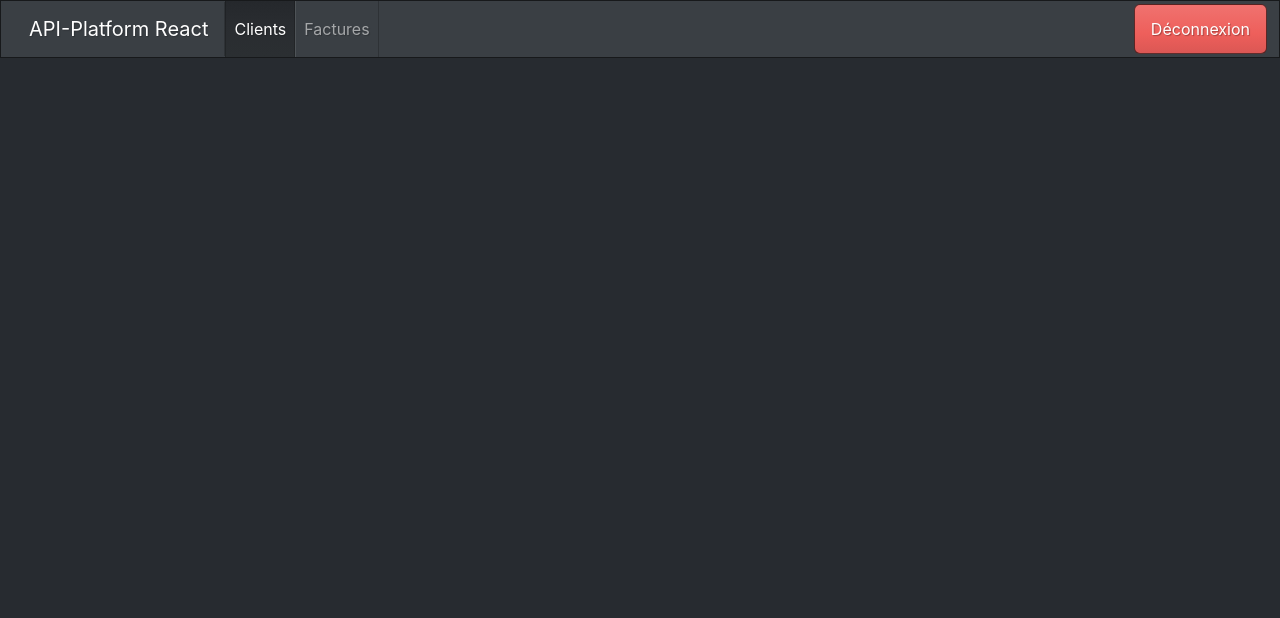
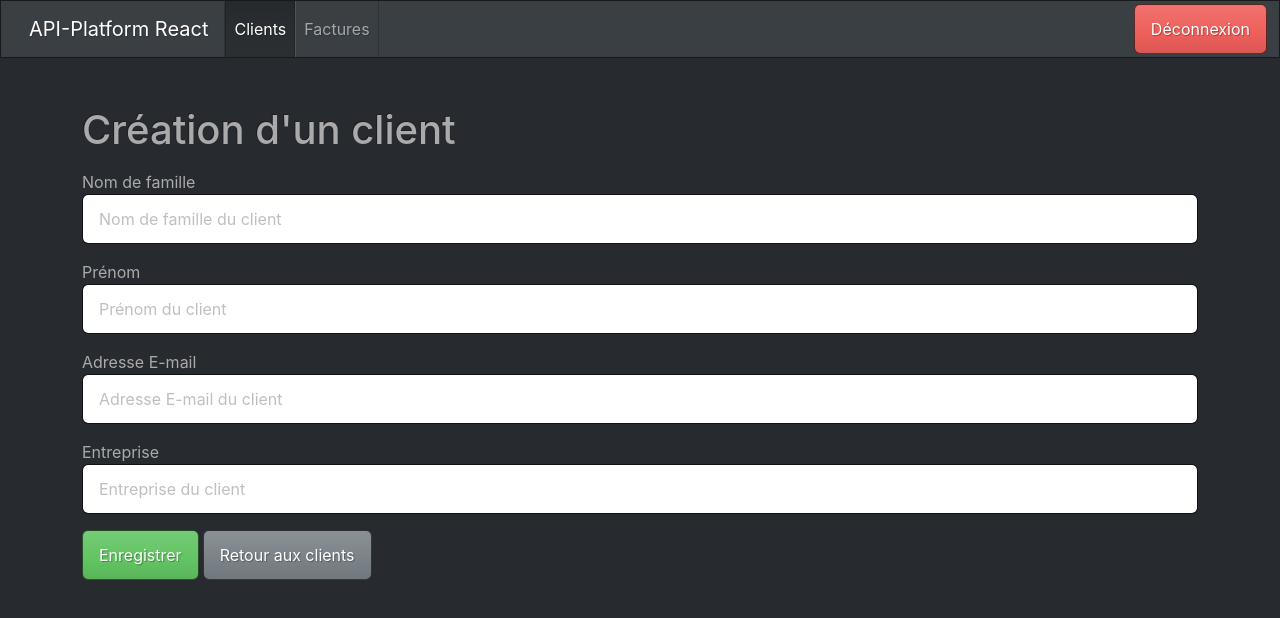
Before and after one commit to AntoineRSCL/apireact2024, a React (Create React App) app: page /customers/new in a window 1280 px wide. Shown: the top 618 px of the page. Built offline with nearby package versions, Linux system fonts and the light colour scheme; sample sign-in values are in the browser's storage.

Commit message:
cours 6fev

```diff
--- a/src/App.js
+++ b/src/App.js
@@ -8,33 +8,69 @@
 import authAPI from "./services/authAPI";
 import { useState } from "react";
 import PrivateRoute from "./components/PrivateRoute";
+import AuthContext from "./contexts/AuthContext";
+import CustomerPage from "./pages/CustomerPage";
 
 
 
 const App = () => {
-  const [isAuthenticated, setIsAuthenticated] = useState(authAPI.isAuthenticated) ;
+  const [isAuthenticated, setIsAuthenticated] = useState(
+    authAPI.isAuthenticated
+  );
+
+  //on donne les infos à la forme de notre contexte
+
+  const contextValue = {
+    isAuthenticated: isAuthenticated,
+    setIsAuthenticated: setIsAuthenticated,
+  };
   authAPI.setup();
   return (
+    <>
+      <AuthContext.Provider value={contextValue}>
         <Router>
-      <Navbar isAuthenticated={isAuthenticated} onLogout={setIsAuthenticated} />
+          <Navbar/>
           <main className="container pt-5">
             <Routes>
-          <Route path="/login" element={<LoginPage onLogin={setIsAuthenticated} />}  />
-          <Route path="/invoices" element={
-            <PrivateRoute isAuthenticated={isAuthenticated}>
+              <Route
+                path="/login"
+                element={<LoginPage />}
+              />
+              <Route
+                path="/invoices"
+                element={
+                  <PrivateRoute>
                     <InvoicesPage />
                   </PrivateRoute>
-          } />
-          <Route path="/customerpage" element={<CustomersPageWithPagination />} />
-          <Route path="/customers" element={
-            <PrivateRoute isAuthenticated={isAuthenticated}>
+                }
+              />
+              <Route
+                path="/customerpage"
+                element={<CustomersPageWithPagination />}
+              />
+              <Route
+                path="/customers/:id"
+                element={
+                  <PrivateRoute>
+                  <CustomerPage />
+                </PrivateRoute>
+                }
+              />
+              <Route
+                path="/customers"
+                element={
+                  <PrivateRoute>
                     <CustomersPage />
-            </PrivateRoute>} />
+                  </PrivateRoute>
+                }
+              />
               <Route path="/" element={<HomePage />} />
             </Routes>
           </main>
         </Router>
+      </AuthContext.Provider>
+    </>
   );
-}
+};
 
 export default App;
--- a/src/components/Navbar.jsx
+++ b/src/components/Navbar.jsx
@@ -1,13 +1,17 @@
 import { NavLink, useNavigate } from "react-router-dom";
 import authAPI from "../services/authAPI";
+import { useContext } from "react"
+import AuthContext from "../contexts/AuthContext";
 
 const Navbar = (props) => {
     const navigate = useNavigate()
+    const {isAuthenticated, setIsAuthenticated} = useContext(AuthContext)
+
 
     const handleLogout = () => {
         authAPI.logout()
-        props.onLogout(false)
-        navigate("/login", {replace: true})
+        setIsAuthenticated(false)
+        navigate('/login', {replace: true})
     }
 
     return (
@@ -28,7 +32,7 @@
                         </li>
                     </ul>
                     <ul className="navbar-nav ms-auto">
-                        {(!props.isAuthenticated) ? (
+                        {(!isAuthenticated) ? (
                             <>
                                 <li className="nav-item">
                                     <NavLink to="/" className="nav-link">Inscription</NavLink>
--- a/src/components/PrivateRoute.jsx
+++ b/src/components/PrivateRoute.jsx
@@ -1,11 +1,15 @@
-import {Route, Navigate} from 'react-router-dom'
+import { Navigate } from 'react-router-dom'
+import { useContext } from 'react';
+import AuthContext from '../contexts/AuthContext';
 
-const Private = (props) => {
-    return props.isAuthenticated ? (
+const PrivateRoute = (props) => {
+    const {isAuthenticated} = useContext(AuthContext)
+
+    return isAuthenticated ? (
         props.children
     ) : (
-        <Navigate to="/login" replace={true}/>
-    );
+        <Navigate to="/login" />
+    )
 }
 
-export default Private;
+export default PrivateRoute;
--- /dev/null
+++ b/src/components/forms/Field.jsx
@@ -0,0 +1,23 @@
+const Field = ({name, label, value, onChange, placeholder= "", type="text", error=""}) => {
+    return (
+        <div className="my-3">
+            <label htmlFor={name}>{label}</label>
+            <input
+                type={type}
+                value={value}
+                onChange={onChange}
+                placeholder={placeholder || label}
+                name={name}
+                id={name}
+                className={"form-control" + (error && " is-invalid")}
+            />
+            {
+                error && (
+                    <p className="invalid-feedback">{error}</p>
+                )
+            }
+        </div>
+     );
+}
+
+export default Field;
--- /dev/null
+++ b/src/contexts/AuthContext.js
@@ -0,0 +1,9 @@
+import { createContext } from "react";
+
+//Juste besoin d'une forme
+export default createContext({
+    isAuthenticated: false,
+    setIsAuthenticated: (value) => {
+
+    }
+})
--- /dev/null
+++ b/src/pages/CustomerPage.jsx
@@ -0,0 +1,99 @@
+import { useEffect, useState } from "react"
+import customersAPI from "../services/customersAPI"
+import { Link, useNavigate, useParams } from "react-router-dom"
+import Field from "../components/forms/Field"
+
+const CustomerPage = (props) => {
+    let {id = "new"} = useParams()
+    const navigate = useNavigate()
+
+    const [editing, setEditing] = useState(false) // pour savoir si on est en mode édition ou création
+
+    const [customer, setCustomer] = useState({
+        lastName: "",
+        firstName: "",
+        email: "",
+        company: "",
+        user: ""
+    })
+
+    const [errors, setErrors] = useState({
+        lastName: "",
+        firstName: "",
+        email: "",
+        company: ""
+    })
+
+    const fetchCustomer = async id => {
+        try{
+            const {firstName, lastName, email, company, user} = await customersAPI.find(id)
+            console.log(user.id)
+            setCustomer({firstName, lastName, email, company, user:"/api/users/"+user.id})
+        }catch(error)
+        {
+            // notif
+            // redirection
+            navigate('/customer', {replace:true})
+        }
+    }
+
+    useEffect(()=>{
+        if(id !== "new")
+        {
+            setEditing(true)
+            fetchCustomer(id)
+        }
+    },[id])
+
+    const handleChange = (event) => {
+        // const value = event.currentTarget.value
+        // const name = event.currentTarget.name
+        const {name, value} = event.currentTarget
+        setCustomer({...customer, [name]:value})
+    }
+
+    return ( <>
+        <h1>Création d'un client</h1>
+        <form>
+            <Field
+                name="lastName"
+                label="Nom de famille"
+                placeholder="Nom de famille du client"
+                value={customer.lastName}
+                onChange={handleChange}
+                error={errors.lastName}
+            />
+            <Field
+                name="firstName"
+                label="Prénom"
+                placeholder="Prénom du client"
+                value={customer.firstName}
+                onChange={handleChange}
+                error={errors.firstName}
+            />
+            <Field
+                name="email"
+                type="email"
+                label="Adresse E-mail"
+                placeholder="Adresse E-mail du client"
+                value={customer.email}
+                onChange={handleChange}
+                error={errors.email}
+            />
+            <Field
+                name="company"
+                label="Entreprise"
+                placeholder="Entreprise du client"
+                value={customer.company}
+                onChange={handleChange}
+                error={errors.company}
+            />
+            <div className="my-3">
+                <button type="submit" className="btn btn-success me-1">Enregistrer</button>
+                <Link to="/customers" className="btn btn-secondary">Retour aux clients</Link>
+            </div>
+        </form>
+    </> );
+}
+
+export default CustomerPage;
--- a/src/pages/LoginPage.jsx
+++ b/src/pages/LoginPage.jsx
@@ -1,10 +1,13 @@
-import { useState } from 'react'
+import { useState, useContext } from 'react'
 import { useNavigate } from 'react-router-dom';
 import authAPI from '../services/authAPI';
+import AuthContext from '../contexts/AuthContext';
+import Field from '../components/forms/Field';
 
 const LoginPage = (props) => {
 
     const navigate = useNavigate()
+    const {setIsAuthenticated} = useContext(AuthContext)
 
     const [credentials, setCredentials] = useState({
         username: "",
@@ -27,11 +30,11 @@
         try{
             await authAPI.authenticate(credentials)
             setError("")
-            props.onLogin(true)
+            setIsAuthenticated(true)
             navigate("/customers", {replace: true})
         }catch(error)
         {
-            setError("Aucun compte ne possède cette adresse e-mail ou les informations ne correspondent pas")
+            setError("Aucun compte ne possède cette adresse e-mail ou les information ne corresponde pas")
         }
     }
 
@@ -41,33 +44,23 @@
                 <div className="col-4 offset-4">
                     <h1>Connexion</h1>
                     <form onSubmit={handleSubmit}>
-                        <div className="form-group my-3">
-                            <label htmlFor="username">Adresse E-mail</label>
-                            <input
-                                type="email"
+                        <Field
+                            label="Adresse e-mail"
+                            name="username"
                             value={credentials.username}
                             onChange={handleChange}
-                                placeholder='Adresse E-mail de connexion'
-                                id="username"
-                                name="username"
-                                className={"form-control " + (error && "is-invalid")}
+                            placeholder='Adresse e-mail de Connexion'
+                            error={error}
                         />
-                            { error && (
-                                <p className='invalid-feedback'>{error}</p>
-                            )}
-                        </div>
-                        <div className="form-group my-3">
-                            <label htmlFor="password">Mot de passe</label>
-                            <input
-                                type="password"
+                        <Field
+                            label="Mot de passe"
+                            name="password"
                             value={credentials.password}
                             onChange={handleChange}
                             placeholder='Mot de passe'
-                                id="password"
-                                name="password"
-                                className='form-control'
+                            error={error}
+                            type='password'
                         />
-                        </div>
                         <div className="form-group my-3">
                             <button className="btn btn-success">Connexion</button>
                         </div>
--- a/src/services/customersAPI.js
+++ b/src/services/customersAPI.js
@@ -1,8 +1,13 @@
-import Axios from "axios";
+import Axios from 'axios'
+
+function find(id){
+    return Axios.get(`http://apicourse.myepse.be/api/customers/${id}`)
+                .then(response => response.data)
+}
 
 function findAll(){
-    return Axios.get(`http://apicourse.myepse.be/api/customers`)
-        .then(response => response.data['hydra:member'])
+    return Axios.get("http://apicourse.myepse.be/api/customers")
+                .then(response => response.data['hydra:member'])
 }
 
 function deleteCustomer(id){
@@ -10,6 +15,7 @@
 }
 
 export default {
+    find: find,
     findAll : findAll,
-    delete : deleteCustomer
+    delete: deleteCustomer
 }
```
Also changed, not shown: src/pages/CustomersPage.jsx (+17 -12 lines). Lines whose indentation alone changed are shown as unchanged.
